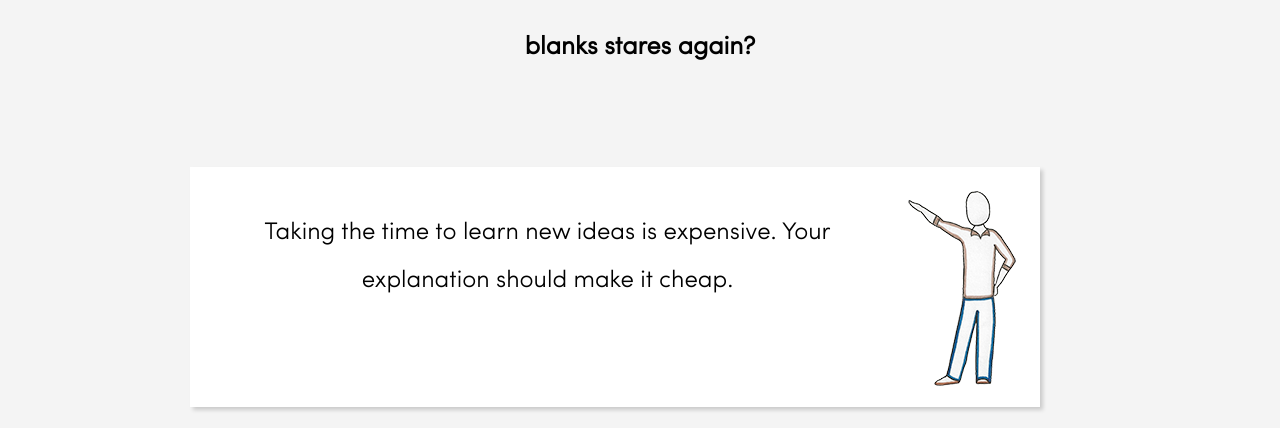
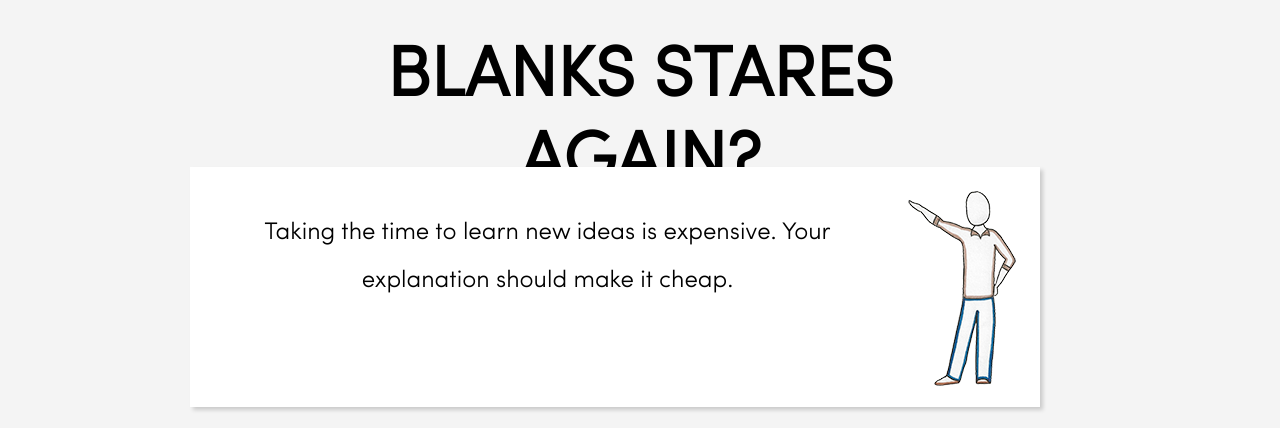
Before and after one commit to CommonCraft/ExplainThatIdea, a plain HTML site: page index.html in a window 1280 px wide. Shown: the top 428 px of the page. Drawn offline with Linux system fonts and the light colour scheme.

Commit message:
Temporary CSS Change
For the header loss

```diff
--- a/css/style.css
+++ b/css/style.css
@@ -376,8 +376,8 @@ box-shadow: 3px 3px 3.96px 0 rgba(0,0,0,.17); /* drop shadow */
 
 
 .fuck_subtitle {
-	font-size: 25px;
-	text-transform: lowercase;
+	/*font-size: 25px;
+	text-transform: lowercase;*/
 }
 
 #share_this {
```
